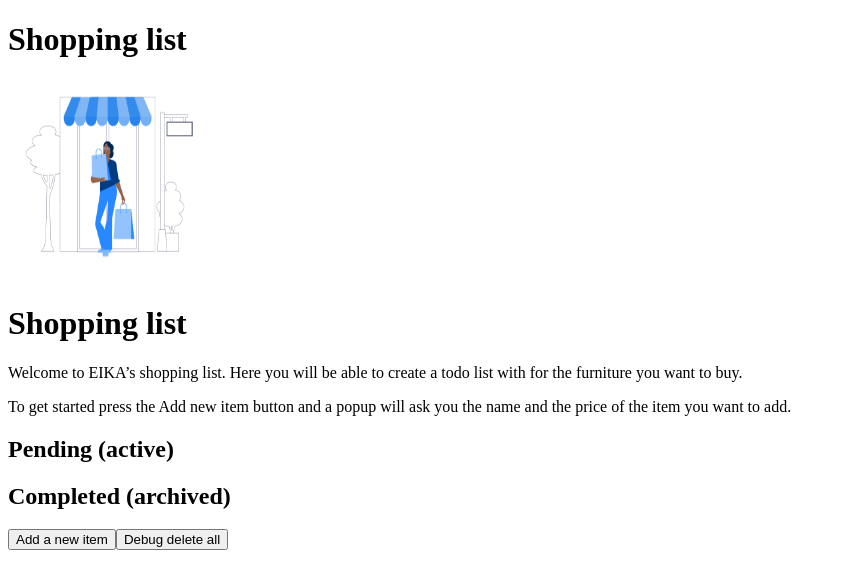
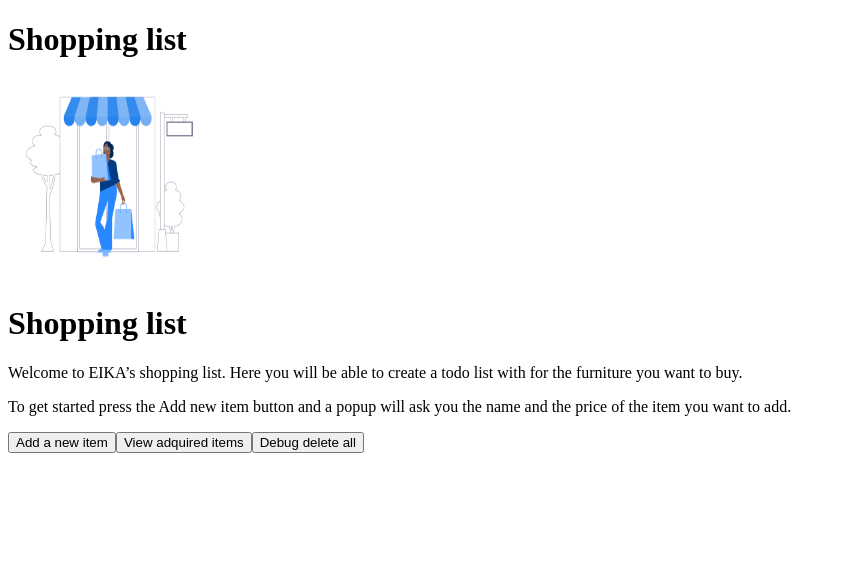
Before and after one commit to elalienx/eika-shopping-list, a React (Create React App) app: page / in a window 1280 px wide. Shown: the top 588 px of the page, without its empty margins (0-846 px from the left). Built offline with nearby package versions, Linux system fonts and the light colour scheme.

Commit message:
added a comment to explain the bug we are experiencing right now.

```diff
--- a/src/App.jsx
+++ b/src/App.jsx
@@ -8,6 +8,7 @@ import ShoppingList from "./components/ShoppingList";
 export default function App() {
   // Local state
   const [list, setList] = useState([]);
+  const [showCompleted, setShowCompleted] = useState(false);
 
   // Properties
   const STORAGE_KEY = "eika-shopping-list";
@@ -47,6 +48,10 @@ export default function App() {
     window.localStorage.removeItem(STORAGE_KEY);
   }
 
+  function onToggle() {
+    setShowCompleted(!showCompleted);
+  }
+
   useEffect(() => {
     const storedList = window.localStorage.getItem(STORAGE_KEY);
 
@@ -56,22 +61,23 @@ export default function App() {
     }
   }, []);
 
+  // Note the app is showing the non empty state even if we dont have active items. This means that we need to use the filtered list as a parameter instead of the normal list.
+
   return (
     <div className="App">
       <h1>Shopping list</h1>
 
       {list.length === 0 && <EmptyState />}
 
-      <h2>Pending (active)</h2>
       <ShoppingList list={activeItems} onUpdate={onUpdate} />
 
-      {/* We leave here until we add the toggle items button */}
-      {/* This will be or next step */}
-      <h2>Completed (archived)</h2>
-      <ShoppingList list={inactiveItems} onUpdate={onUpdate} />
+      <button onClick={onCreate}>Add a new item</button>
+      <button onClick={onToggle}>View adquired items</button>
+      <button onClick={onDeleteAll}>Debug delete all</button>
 
-      <button onClick={onCreate}>Add a new item</button>
-      <button onClick={onDeleteAll}>Debug delete all</button>
+      {showCompleted && (
+        <ShoppingList list={inactiveItems} onUpdate={onUpdate} />
+      )}
     </div>
   );
 }
```
